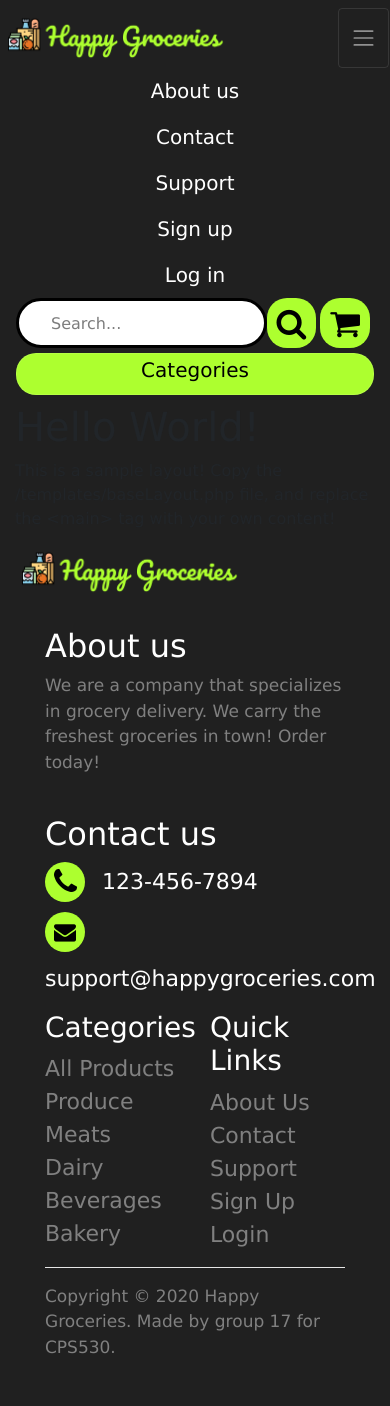
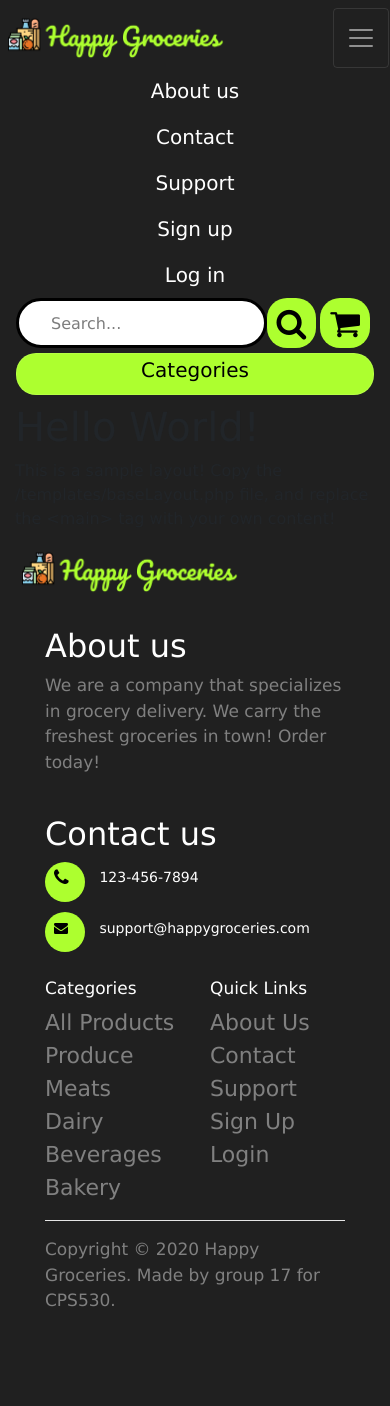
Before and after one commit to ltdatphan/Happy-Groceries, a PHP site: page /templates/baseLayout.php?page=products&category=produce in a window 390 px wide, after a click that opens the changed part. After the commit the page ends 1307 px from the top, so only its background shows below. Run offline with PHP 8.4, Linux system fonts and the light colour scheme.

Commit message:
Added meat products to database
Fixed mobile view for related products and footer

Added active navbar link styling

Added button hover/active styling

Changed ordering for products

```diff
--- a/assets/css/style.css
+++ b/assets/css/style.css
@@ -53,6 +53,18 @@ body {
     border:0;
 }
 
+.related-products {
+    overflow: auto;
+    white-space: nowrap;
+    width: 100%;
+}
+
+.related-products img {
+    width: 150px;
+    border-radius: 10px;
+    padding: 5px;
+}
+
 .card-text {
     color: #212529;
 }
@@ -64,10 +76,15 @@ body {
 
 .card-btn {
     background-color: #202020;
+    color: rgb(200, 200, 200);
+}
+
+.card-btn:hover {
     color: white;
 }
 
-.card-btn:hover {
+.card-btn:active {
+    background-color: black;
     color: white;
 }
 
@@ -96,6 +113,11 @@ body {
     border-radius: 20px;
     padding: 0 25px;
     background-color: rgb(50,50,50);
+}
+
+.active-link {
+    background-color: rgb(100,100,100);
+    border-radius: 20px;
 }
 
 /* Adjust logo size */
@@ -164,6 +186,18 @@ body {
 
 
 /* For mobile devices */
+@media only screen and (max-width: 450px) {
+
+    .custom-footer li {
+        font-size: 14px;
+    }
+
+    .custom-footer h3 {
+        font-size: 17px;
+    }
+
+  }
+
 @media only screen and (max-width: 600px) {
     #search-bar {
         width: 100%;
@@ -177,7 +211,7 @@ body {
         margin-top: 5px ;
     }
 
-    .custom-footer p, span {
+    .custom-footer p, li {
         font-size: 17px;
     }
 
--- a/public/index.php
+++ b/public/index.php
@@ -14,7 +14,7 @@ $conn = mysqli_connect("localhost", $username, $password, $username) or die("Can
 //Connection to local database. Comment below out if you are hosting on Moons
 //$conn = mysqli_connect("localhost", 'hello', 'world', 'hello') or die("Cannot connect to database!");
 
-$sql = "SELECT * FROM Products ORDER BY id DESC";
+$sql = "SELECT * FROM Products ORDER BY category DESC";
 
 echo "<div style='background-color: rgb(255,253,250);'>";
 include $page . '.php';
--- a/public/products.php
+++ b/public/products.php
@@ -29,7 +29,7 @@
             if ($cat_param != "" && $category != $cat_param) continue;
             $id = $row["id"];
             $prod_name = $row["prod_name"];
-            if ($search_item != "" && !is_numeric(stripos($prod_name, $search_item))) continue;
+            if ($search_item != "" && (!is_numeric(stripos($prod_name, $search_item)) && !is_numeric(stripos($category, $search_item)))) continue;
             $prod_desc = $row["prod_desc"];
             $price = $row["price"];
             $source = $row["source"];
--- a/templates/navigation.php
+++ b/templates/navigation.php
@@ -10,11 +10,11 @@
                 </button>
                 <div id="navbarItems" class="collapse navbar-collapse">
                     <div class="navbar-nav ml-auto">
-                        <a href="#" class="nav-item, nav-link">About us</a>
-                        <a href="#" class="nav-item, nav-link">Contact</a>
-                        <a href="#" class="nav-item, nav-link">Support</a>
-                        <a href="#" class="nav-item, nav-link">Sign up</a>
-                        <a href="#" class="nav-item, nav-link">Log in</a>
+                        <a href="#" class="nav-item nav-link">About us</a>
+                        <a href="#" class="nav-item nav-link">Contact</a>
+                        <a href="#" class="nav-item nav-link">Support</a>
+                        <a href="#" class="nav-item nav-link">Sign up</a>
+                        <a href="#" class="nav-item nav-link">Log in</a>
                     </div>
                 </div>
             </div>
@@ -36,12 +36,12 @@
                 </button>
                 <div id="categoryItems" class="collapse navbar-collapse">
                     <div class="navbar-nav">
-                        <a href="?page=products" class="nav-item, nav-link">All Products</a>
-                        <a href="?page=products&category=produce" class="nav-item, nav-link">Produce</a>
-                        <a href="?page=products&category=meats" class="nav-item, nav-link">Meats</a>
-                        <a href="?page=products&category=dairy" class="nav-item, nav-link">Dairy</a>
-                        <a href="?page=products&category=beverages" class="nav-item, nav-link">Beverages</a>
-                        <a href="?page=products&category=bakery" class="nav-item, nav-link">Bakery</a>
+                        <a href="?page=products" class="nav-item nav-link <?=isset($_GET['page'])&&$_GET['page']=='products'&&!isset($_GET['category'])?'active-link':''?>">All Products</a>
+                        <a href="?page=products&category=produce" class="nav-item nav-link <?=isset($_GET['category'])&&$_GET['category']=='produce'?'active-link':''?>">Produce</a>
+                        <a href="?page=products&category=meats" class="nav-item nav-link <?=isset($_GET['category'])&&$_GET['category']=='meats'?'active-link':''?>">Meats</a>
+                        <a href="?page=products&category=dairy" class="nav-item nav-link <?=isset($_GET['category'])&&$_GET['category']=='dairy'?'active-link':''?>">Dairy</a>
+                        <a href="?page=products&category=beverages" class="nav-item nav-link <?=isset($_GET['category'])&&$_GET['category']=='beverages'?'active-link':''?>">Beverages</a>
+                        <a href="?page=products&category=bakery" class="nav-item nav-link <?=isset($_GET['category'])&&$_GET['category']=='bakery'?'active-link':''?>">Bakery</a>
                     </div>
                 </div>
             </div>
```
Also changed, not shown: backend/products.sql (+58 -24 lines), public/item.php (+3 -9 lines).
